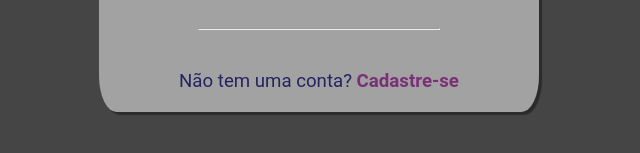
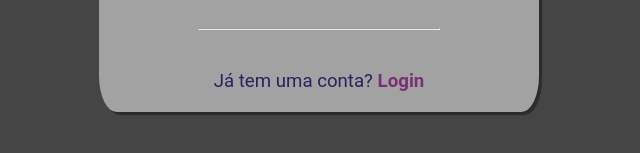
Before and after one commit to MaiaMatheus9/ConectaTeen, a plain HTML site: page Pages/Signup.html in a window 1280 px wide. Shown: the part 887-1040 px from the top of the page, without its empty margins (321-961 px from the left). Drawn offline with Linux system fonts and the light colour scheme.

Commit message:
Atualização Login

```diff
--- a/Pages/Signup.html
+++ b/Pages/Signup.html
@@ -75,8 +75,8 @@
                   <hr>
                 </div>
 
-                <p> Não tem uma conta?
-                  <a href="Signin.html"> Cadastre-se </a>
+                <p> Já tem uma conta?
+                  <a href="Signin.html"> Login </a>
                 </p>
         </div>
       </div>
```
